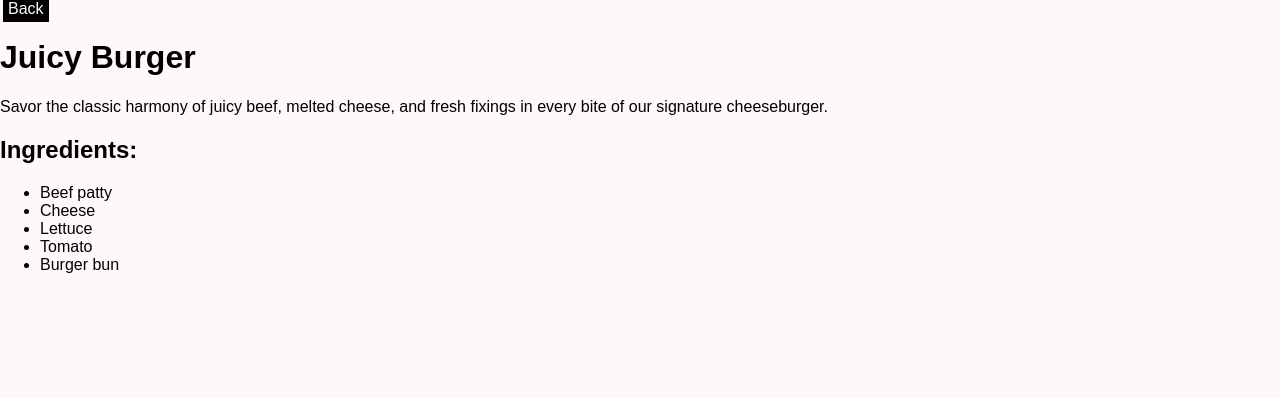
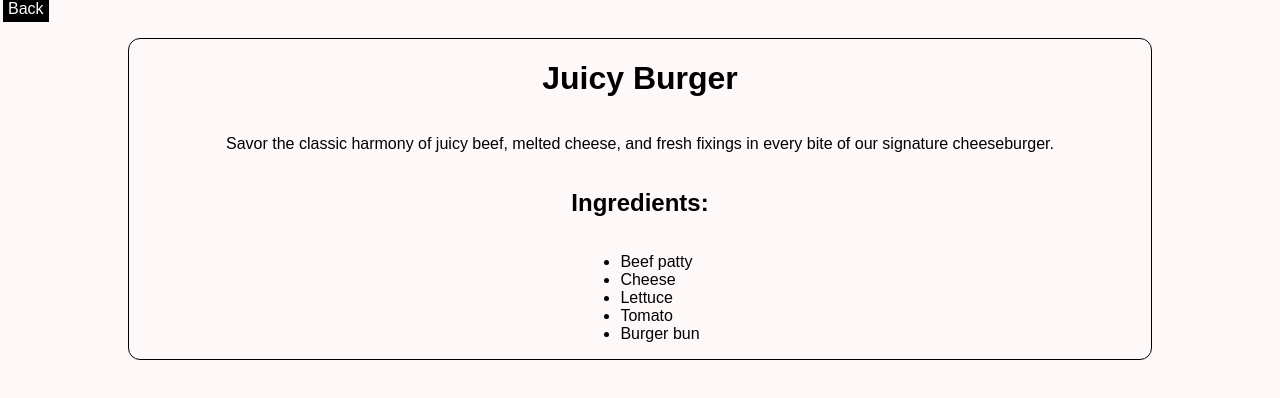
Before and after one commit to campbell-15/ReactRecipeBook, a React (Create React App) app: page /recipe/1 in a window 1280 px wide. Shown: the top 398 px of the page. Built offline with nearby package versions, Linux system fonts and the light colour scheme; a small style sheet from the web is missing.

Commit message:
added styles

```diff
--- a/src/Components/RecipeDetails/RecipeDetails.css
+++ b/src/Components/RecipeDetails/RecipeDetails.css
@@ -9,6 +9,23 @@
     margin-top: 3px;
 }
 
+.deatils-card {
+    display: flex; /* Use flexbox */
+    flex-direction: column; /* Stack children vertically */
+    justify-content: center; /* Center content vertically */
+    align-items: center; /* Center content horizontally */
+    border: 1px solid black;
+    border-radius: 12px;
+    width: 80%;
+    margin: 0 auto; /* Horizontally center the div */
+    margin-top: 20px;
+}
+
 .ingredients-title {
     color: black;
+    text-align: center;
 }
+
+.ingredients-description {
+    text-align: center;
+}
--- a/src/Components/RecipeDetails/RecipeDetails.js
+++ b/src/Components/RecipeDetails/RecipeDetails.js
@@ -15,7 +15,8 @@ const RecipeDetails = () => {
             description: "Savor the classic harmony of juicy beef, melted cheese, and fresh fixings in every bite of our signature cheeseburger.",
             ingredients: ["Beef patty", "Cheese", "Lettuce", "Tomato", "Burger bun"],
             tagLine: ["Juicest Cheese Burger you will ever taste"],
-            imageURL: "https://www.recipetineats.com/wp-content/uploads/2022/08/Stack-of-cheeseburgers.jpg"
+            imageURL: "https://www.recipetineats.com/wp-content/uploads/2022/08/Stack-of-cheeseburgers.jpg",
+            prep: ["cook burger patty for 10 minutes on 200 degrees, assemble ingredients in order"]
         },
         {
             id: 2,
@@ -73,7 +74,7 @@ const RecipeDetails = () => {
             </div>
             <div className="deatils-card">
                 <h1 className="ingredients-title">{recipe.title}</h1>
-                <p>{recipe.description}</p>
+                <p className="ingredient-description">{recipe.description}</p>
                 <h2>Ingredients:</h2>
                 <ul>
                     {recipe.ingredients.map((ingredient, index) => (
```
